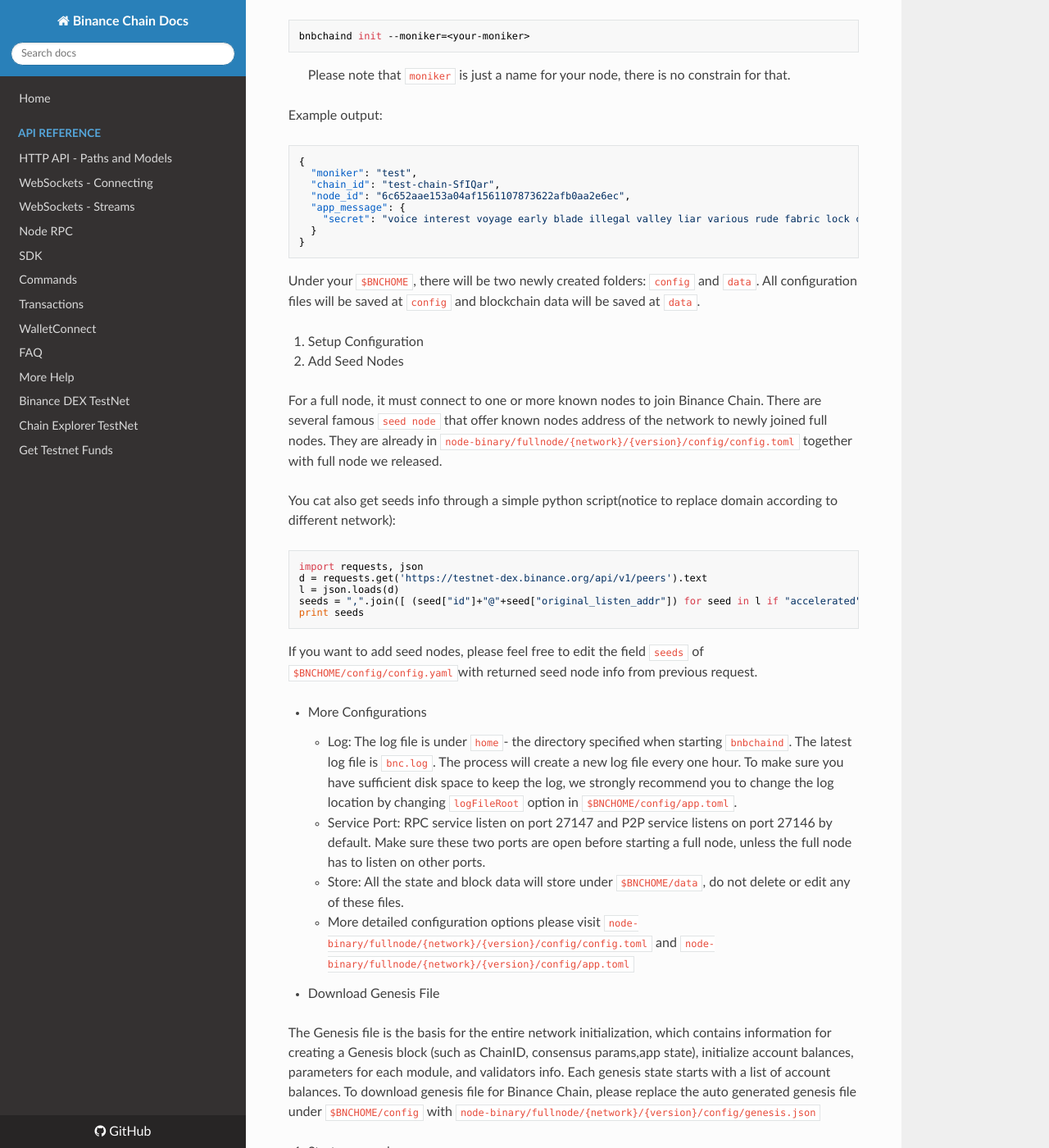
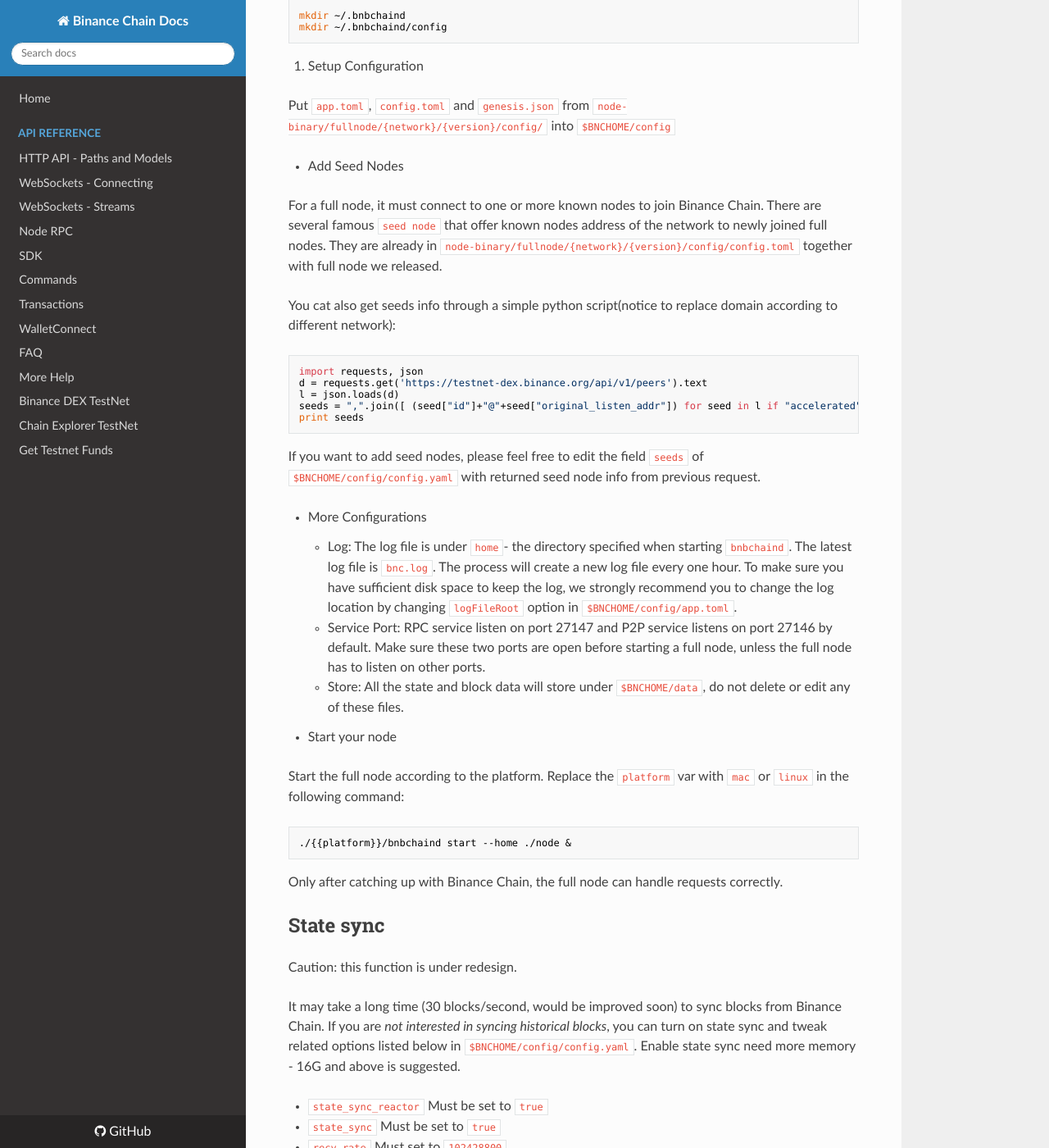
Before and after one commit to yash-sharma1/docs-site, an MkDocs documentation site: the page built from docs/fullnode.md, in a window 1280 px wide and 1400 px high, scrolled down 1188 px. Shown: the whole window at 82% size. Built offline with MkDocs 1.6.1, drawn with Linux system fonts in a browser that asks for light colours; nearby versions of some CDN libraries; some of the changed text lies outside the part shown.

Commit message:
revise fullnode

````diff
--- a/docs/fullnode.md
+++ b/docs/fullnode.md
@@ -4,7 +4,7 @@
 
 A `full node` of Binance Chain is a `witness node`, which observes the consensus messaging,
 downloads blocks and executes business logic to achieve the consistent state as `validator node` (and other `witness node`).
-Full nodes also help the network by accepting transactions from other nodes  and then relaying them to the core Binance network.
+Full nodes also help the network by accepting transactions from other nodes and then relaying them to the core Binance network.
 
 ## Platforms and System Requirement
 
@@ -35,27 +35,16 @@
 ```
 2. Initialize Home Folder
 
-First you need to choose a home folder`$BNCHOME`  for Binance Chain. The default home path is `~/.bnbchaind`. Then, run the following command to initialize your home:
+First you need to choose a home folder `$BNCHOME` for Binance Chain. You can setup this by:
+
 ```
-bnbchaind init --moniker=<your-moniker>
+mkdir ~/.bnbchaind
+mkdir ~/.bnbchaind/config
 ```
-> Please note that `moniker` is just a name for your node, there is no constrain for that.
-
-Example output:
-```
-{
-  "moniker": "test",
-  "chain_id": "test-chain-SfIQar",
-  "node_id": "6c652aae153a04af1561107873622afb0aa2e6ec",
-  "app_message": {
-    "secret": "voice interest voyage early blade illegal valley liar various rude fabric lock champion reason shop tenant siege open fabric member eye rapid wood accuse"
-  }
-}
-```
-Under your `$BNCHOME`, there will be two newly created folders: `config` and `data`. All configuration files will be saved at `config` and blockchain data will be saved at `data`.
-
 
 3. Setup Configuration
+
+Put `app.toml`, `config.toml` and `genesis.json` from `node-binary/fullnode/{network}/{version}/config/` into `$BNCHOME/config`
 
 * Add Seed Nodes
 
@@ -70,25 +59,19 @@
 print seeds
 ```
 
-If you want to add  seed nodes, please feel free to edit the field `seeds` of `$BNCHOME/config/config.yaml`with returned seed node info from previous request.
+If you want to add  seed nodes, please feel free to edit the field `seeds` of `$BNCHOME/config/config.yaml` with returned seed node info from previous request.
 
 * More Configurations
 
     - Log: The log file is under `home`- the directory specified when starting `bnbchaind`. The latest log file is `bnc.log`. The process will create a new log file every one hour. To make sure you have sufficient disk space to keep the log, we strongly recommend you to change the log location by changing `logFileRoot` option in `$BNCHOME/config/app.toml`.
     - Service Port: RPC service listen on port 27147 and P2P service listens on port 27146 by default. Make sure these two ports are open before starting a full node, unless the full node has to listen on other ports.
     - Store: All the state and block data will store under `$BNCHOME/data`, do not delete or edit any of these files.
-    - More detailed configuration options please visit `node-binary/fullnode/{network}/{version}/config/config.toml` and `node-binary/fullnode/{network}/{version}/config/app.toml`
-
-* Download Genesis File
-
-The Genesis file is the basis for the entire network initialization, which contains  information for creating a Genesis block (such as ChainID, consensus params,app state), initialize account balances, parameters for each module, and validators info. Each genesis state starts with a list of account balances.
-To download genesis file for Binance Chain, please replace the auto generated genesis file under `$BNCHOME/config` with `node-binary/fullnode/{network}/{version}/config/genesis.json`
 
 4. Start your node
 
 Start the full node according to the platform. Replace the `platform` var with `mac` or `linux` in the following command:
 ```bash
-./{{platform}}/bnbchaind start --home ./node  &
+./{{platform}}/bnbchaind start --home ./node &
 ```
 
 Only after catching up with Binance Chain, the full node can handle requests correctly.
@@ -101,9 +84,9 @@
 
 * `state_sync_reactor` Must be set to `true`
 * `state_sync` Must be set to `true`
+* `recv_rate` Must set to `102428800`
 * `ping_interval` Suggest set to `10m30s`
 * `pong_interval` Suggest set to `450s`
-* `recv_rate` Suggest set to `102428800`
 
 State sync can help fullnode in same status with other peers within short time (according to our test, a one month ~800M db snapshot in binance chain testnet can be synced around 45 minutes) so that you can receive latest blocks/transactions and query latest status of orderbook, account balances etc.. But state sync DOES NOT download historical blocks before state sync height, if you start your node with state sync and it synced at height 10000, then your local database would only have blocks after height 10000.
 
@@ -141,3 +124,7 @@
 Full node has the same RPC interface as the list here [rpc-api](api-reference/node-rpc.md)
 
 If you want to get extra information about order book, balance changes or block fee changes from blocks, please refer to [get extra data from fullnode](get-extra-data-from-fullnode.md).
+
+## Error Logs expected
+* `E[2019-04-17|23:57:21.191] Failed to load the latest breathe block height from module=dexkeeper` - this is expected if full node is started without keep running for a whole UTC day
+* `E[2019-04-17|23:57:21.228] failed to load immutable tree                module=main err="version does not exist"` - this is expected if `state_sync_reactor` is set to `true`
````
